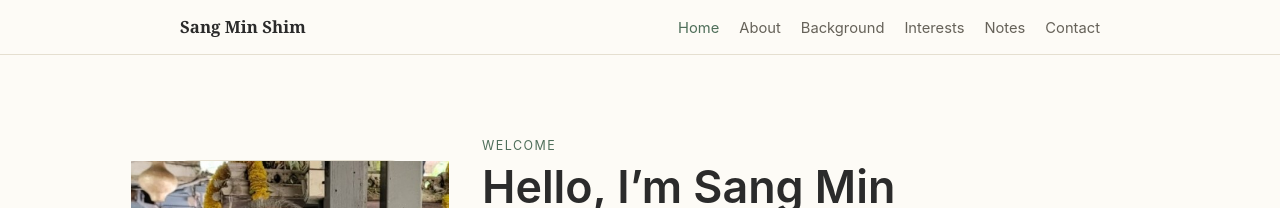
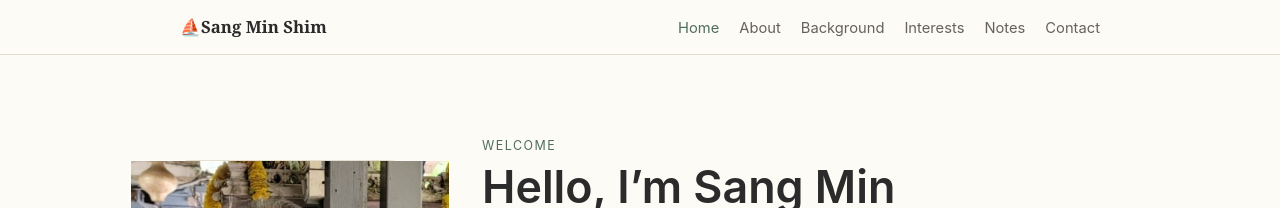
Before and after one commit to ssimsangmin49-creator/personal-home, a Jekyll site: the page index.html, which Jekyll copies as it is, in a window 1280 px wide. Shown: the top 208 px of the page. Built offline with Jekyll 4.4.1, drawn with Linux system fonts in a browser that asks for light colours.

Commit message:
Update index.html

```diff
--- a/index.html
+++ b/index.html
@@ -88,7 +88,7 @@
 
 <header>
   <div class="bar">
-    <a class="brand" href="#home">Sang Min Shim</a>
+    <a class="brand" href="#home">⛵Sang Min Shim</a>
     <button class="menu-btn" id="menu-btn" aria-expanded="false" aria-controls="menu">Menu</button>
     <nav aria-label="Main">
       <ul id="menu">
```
